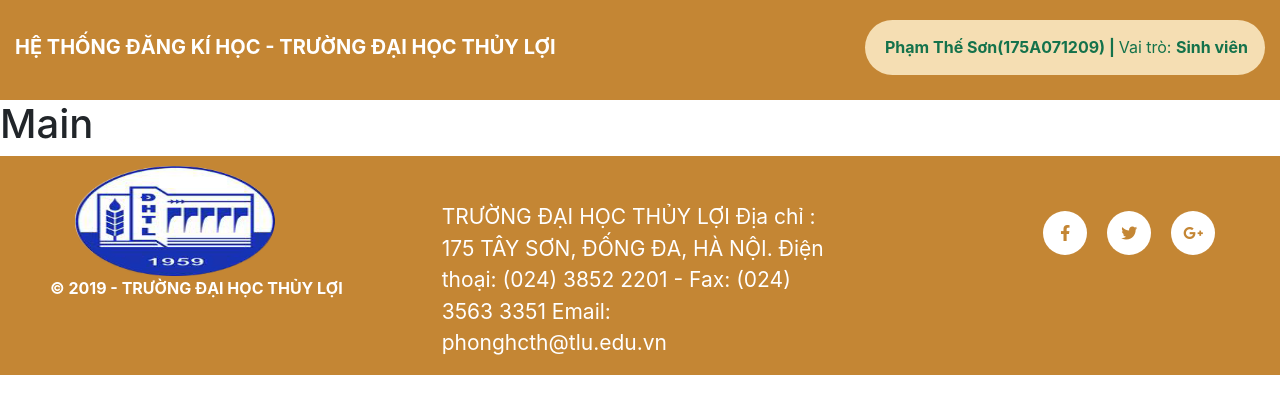
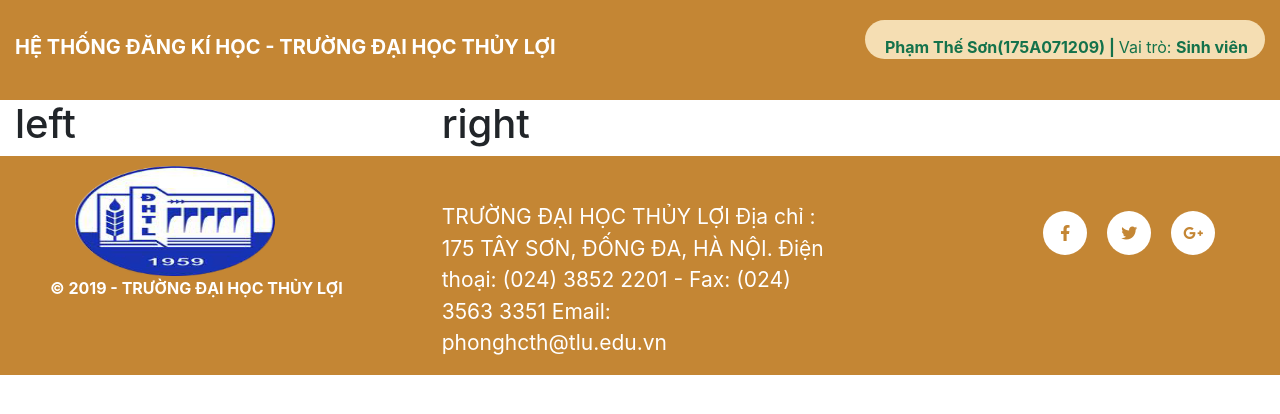
Before and after one commit to pamson/BaiTapLon_175A071209_175A071490, a PHP site: page /DangNhap.html in a window 1280 px wide. Shown: the top 414 px of the page. Run offline with PHP 8.4, Linux system fonts and the light colour scheme.

Commit message:
Chinh ti la push

```diff
--- a/DangNhap.html
+++ b/DangNhap.html
@@ -16,17 +16,35 @@
         <div class="container-fluid pageHeader">
             <h1>HỆ THỐNG ĐĂNG KÍ HỌC - TRƯỜNG ĐẠI HỌC THỦY LỢI</h1>
             <div id="pageHeader_login" class="header_right">
-                <p>
-                    <span id="pageHeader_lbUserFullName">Phạm Thế Sơn(175A071209)</span>
-                    <span id="pageHeader_lbRoleTitle">Vai trò: </span>
-                    <span id="pageHeader_lbRole">Sinh viên</span>
-                </p>
+                <span id="pageHeader_lbUserFullName">Phạm Thế Sơn(175A071209)</span>
+                <span id="pageHeader_lbRoleTitle">Vai trò: </span>
+                <span id="pageHeader_lbRole">Sinh viên</span>
+                <ul class="nav justify-content-end nav_login">
+                    <li class="nav-item">
+                        <a class="nav-link active" href="#">Trang chủ</a>
+                    </li>
+                    <li class="nav-item">
+                        <a class="nav-link" href="#">Thoát</a>
+                    </li>
+                </ul>
+
             </div>
         </div>
-
     </header>
     <main>
-        <h1>Main</h1>
+        <div class="container-fluid">
+
+            <div class="row">
+                <div class="col-sm-4">
+                    <h1>left</h1>
+                </div>
+                <div class="col-sm-8">
+                    <h1>right</h1>
+                </div>
+            </div>
+
+        </div>
+
     </main>
     <footer>
         <div class="container-fluid  pageFooter">
--- a/css/AD.css
+++ b/css/AD.css
@@ -21,6 +21,7 @@
         padding-top: 15px;
         padding-left: 20px;
         margin-top: 20px;
+        position: relative;
     }
 
     #pageHeader_lbUserFullName {
@@ -34,8 +35,7 @@
     #pageHeader_lbRole {
         font-weight: bold;
     }
-
-
+    /*********** Main   **************/
     /*********** Footer **************/
 
     .pageFooter {
@@ -88,3 +88,12 @@
     #Social a:hover {
         background-color: rgb(223, 204, 164);
     }
+
+    .nav_login {
+        display: none;
+        position: absolute;
+    }
+
+    #pageHeader_lbUserFullName:hover~.nav_login {
+        display: inline-block;
+    }
```
Lines whose indentation alone changed are shown as unchanged.
